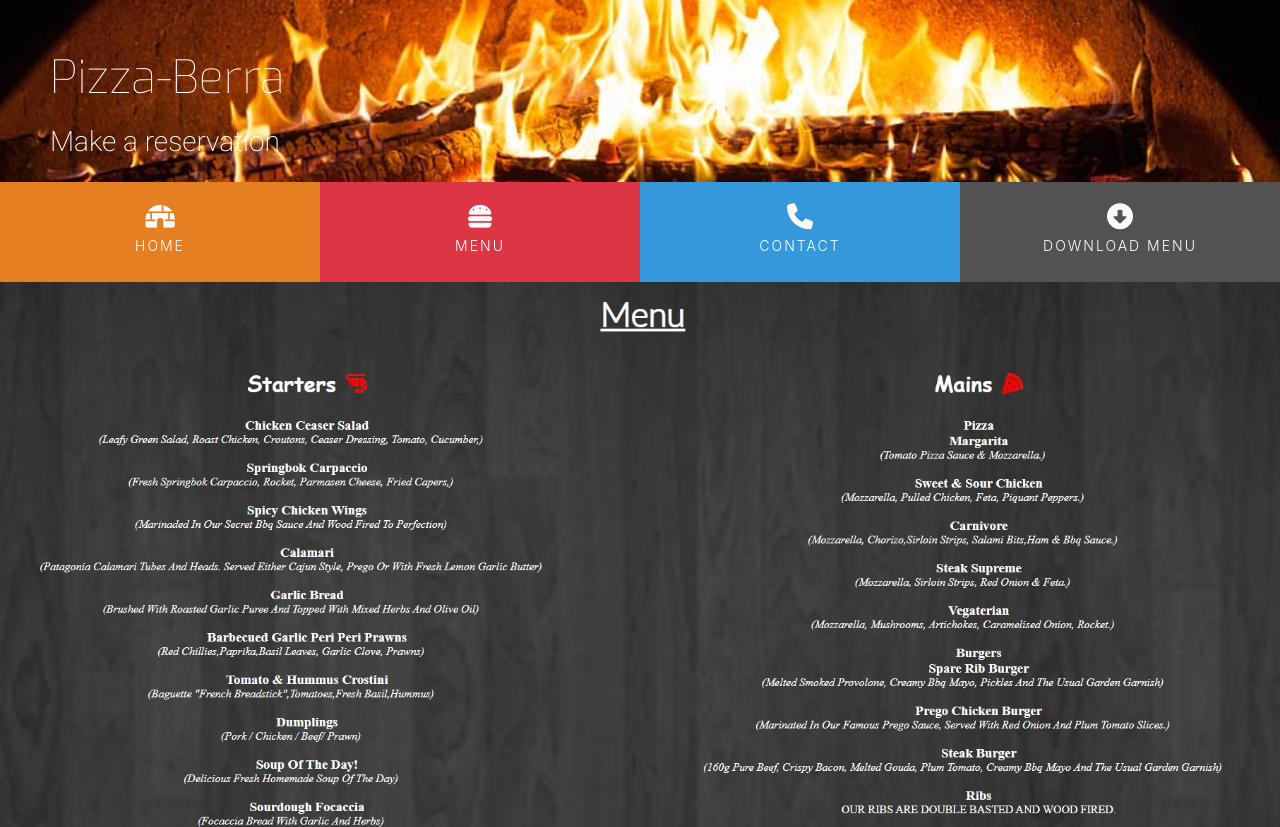
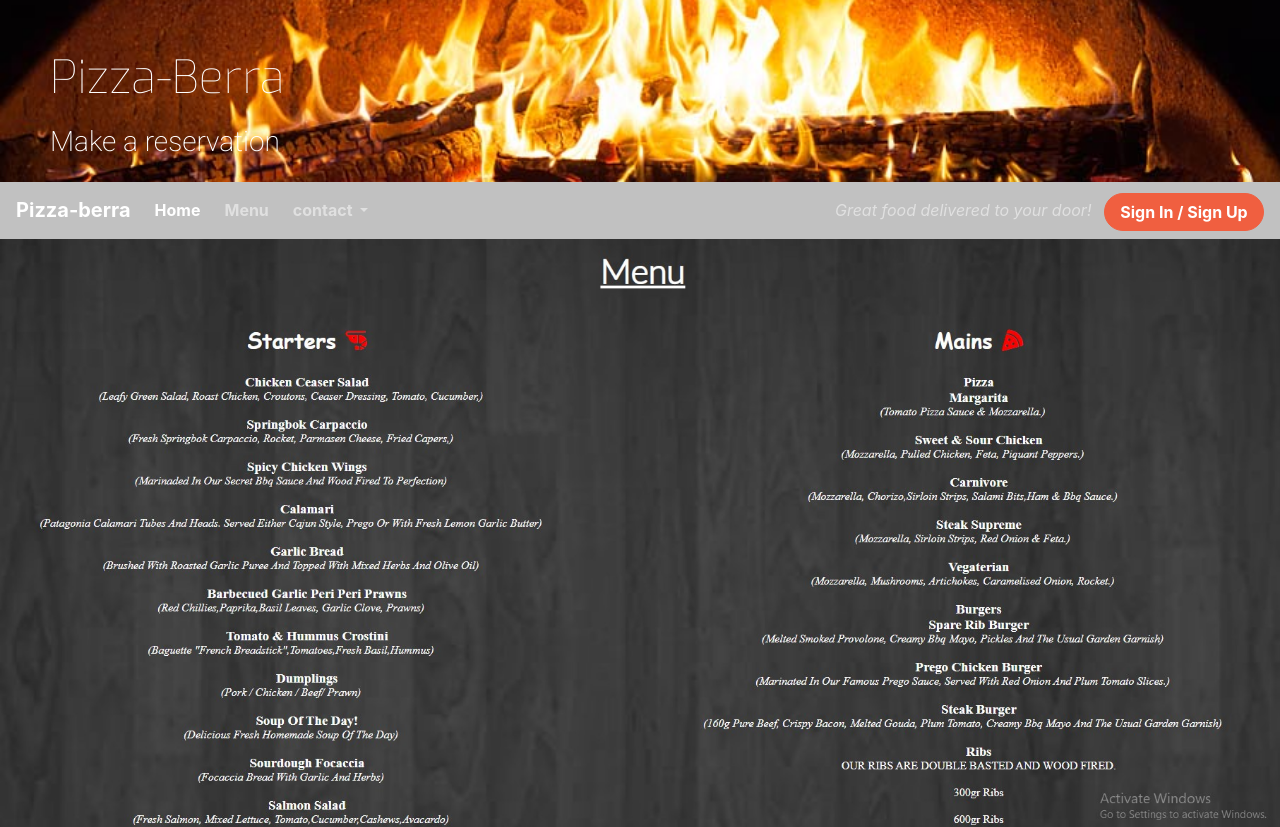
Before and after one commit to Amyz1ng/Booking-system-, a plain HTML site: page menu.html in a window 1280 px wide. Shown: the top 827 px of the page. Drawn offline with nearby package versions, Linux system fonts and the light colour scheme.

Commit message:
new nav bar

```diff
--- a/assets/css/style.css
+++ b/assets/css/style.css
@@ -54,28 +54,62 @@ body {
 
 }
 
-.ui-menu-color-home {
-    background-color: #e67e22;
-}
-
-.ui-menu-color-menu {
-    background-color: #dc3545;
-}
-
-.ui-menu-color-contact {
-    background-color: #3498db;
-}
-
-.ui-menu-color-download {
-    background-color: #525252;
-}
-
 .column {
     display: flex;
     flex-direction: column;
 
 }
+/* Navbar */
 
+.navalert-container {
+    position: absolute;
+    top: 0;
+    left: 0;
+    z-index: 1;
+    padding-left: 0;
+    padding-right: 0;
+}
+
+.navbar {
+    margin-bottom: 0;
+    width: 100%;
+    background-color: rgba(10, 9, 9, 0.25);
+    border: 0;
+}
+
+.navbar .navbar-toggler {
+    border: 0;
+}
+
+.navbar .navbar-brand {
+    font-weight: bold;
+}
+
+.navbar .navbar-nav a {
+    font-weight: bold;
+}
+/* Buttons */
+
+.btn--cta {
+    font-weight: bold;
+    border-radius: 23px;
+    width: 160px;
+}
+
+.btn--red {
+    color: white;
+    background-color: #f05f40;
+    border-color: #f05f40;
+}
+
+.btn--red:hover,
+.btn--red:active,
+.btn--red:focus,
+.btn--red:active:focus {
+    background-color: #df4929;
+    border-color: #df4929;
+    color: white;
+}
 /* ---------------------------------------Special paddings/margins/text */
 
 h1,
@@ -180,15 +214,6 @@ header {
 
 }
 
-#nav li {
-    font-size: 14px;
-    padding: 0;
-}
-
-#nav {
-    margin: 0;
-    height: 20%;
-}
 
 .menuitem {
     height: 100px;
--- a/menu.html
+++ b/menu.html
@@ -25,27 +25,38 @@
                         <h2 class="title"> Make a reservation</h2>
                     </div>
                 </div>
-                <div class="row no-gutters">
-                    <div class="col">
-                        <ul id="nav" class="list-inline menucontainer">
-                            <li class="col-6 col-sm-3 list-inline-item ui-menu-color-home menuitem">
-                                <a href="index.html" class="hvr-sweep-to-bottom"><i class="fa fa-igloo" aria-hidden="true"></i><span>Home</span></a>
+                <nav class="navbar navbar-dark navbar-expand-sm">
+                    <a href="/" class="navbar-brand">Pizza-berra</a>
+
+                    <button class="navbar-toggler ml-auto" type="button" data-toggle="collapse" data-target="#navbarNavDropdown" aria-controls="navbarNavDropdown" aria-expanded="false" aria-label="Toggle navigation">
+                <span class="navbar-toggler-icon"></span></button>
+
+                    <div class="collapse navbar-collapse" id="navbarNavDropdown">
+                        <ul class="navbar-nav mr-auto">
+                            <li class="active nav-item mr-2"><a class="nav-link" href="index.html">Home</a></li>
+                            <li class="nav-item mr-2"><a class="nav-link" href="menu.html">Menu</a></li>
+                            <li class="nav-item dropdown">
+                                <a class="nav-link dropdown-toggle" href="contact.html" id="navbarDropdownMenuLink" role="button" data-toggle="dropdown" aria-haspopup="true" aria-expanded="false">
+                  contact
+                </a>
+                                <div class="dropdown-menu" aria-labelledby="navbarDropdownMenuLink">
+                                    <a class="dropdown-item" href="assets/menu/full-menu.pdf">menu</a>
+                                    <a class="dropdown-item" href="#">Scotch</a>
+                                    <a class="dropdown-item" href="#">Japanese</a>
+                                    <a class="dropdown-item" href="#">American</a>
+                                </div>
                             </li>
-                            <li class="col-6 col-sm-3 list-inline-item ui-menu-color-menu menuitem">
-                                <a href="menu.html" class="hvr-sweep-to-bottom"><i class="fa fa-burger" aria-hidden="true"></i><span>menu</span></a>
-                            </li>
-                            <li class="col-6 col-sm-3 list-inline-item ui-menu-color-contact menuitem">
-                                <a href="contact.html" class="hvr-sweep-to-bottom"><i class="fa fa-phone" aria-hidden="true"></i><span>Contact</span></a>
-                            </li>
-                            <li class="col-6 col-sm-3 list-inline-item ui-menu-color-download menuitem">
-                                <a href="assets/menu/full-menu.pdf" class="hvr-sweep-to-bottom" target="_blank"><i class="fa fa-circle-down" aria-hidden="true"></i><span>Download menu</span></a>
-                            </li>
+
+                            <li class="nav-item mr-2 d-block d-sm-none"><a class="nav-link" href="signin.html">Sign In / Sign Up</a></li>
                         </ul>
                     </div>
-                </div>
-            </div>
-        </div>
+                    <div class="d-none d-md-block">
+                        <p class="navbar-text my-auto mr-2"><i>Great food delivered to your door!</i></p>
+                        <a href="/login" class="btn btn--cta btn--red">Sign In / Sign Up</a>
+                    </div>
+                </nav>
     </header>
+
 
     <img src="assets/images/body.jpg" alt="" class="menu-img">
 </div>
```
Also changed, not shown: contact.html (+45 -20 lines), index.html (+28 -21 lines), signin.html (added, +41 -0 lines).
